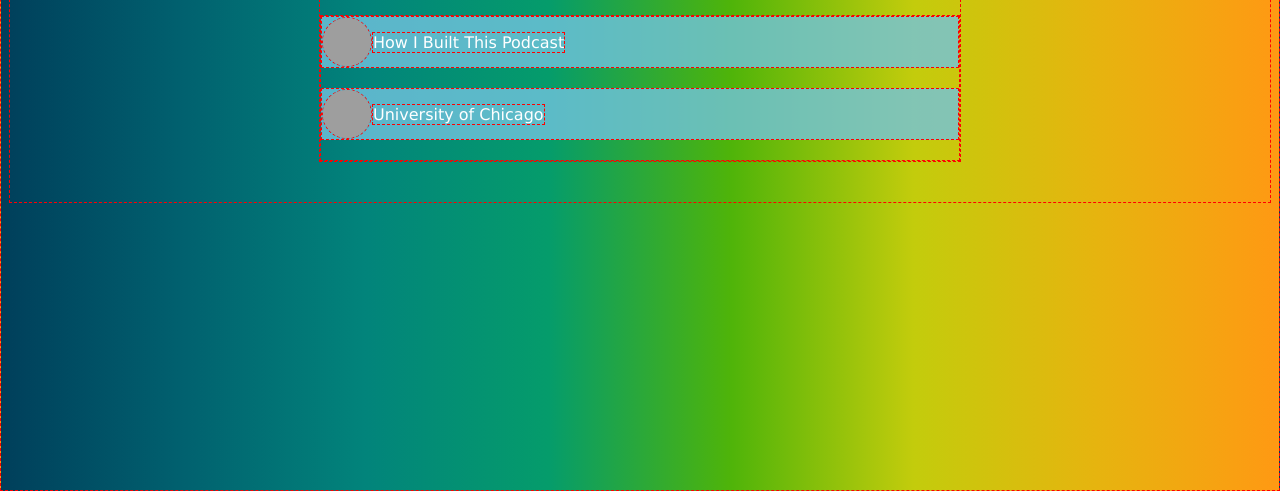
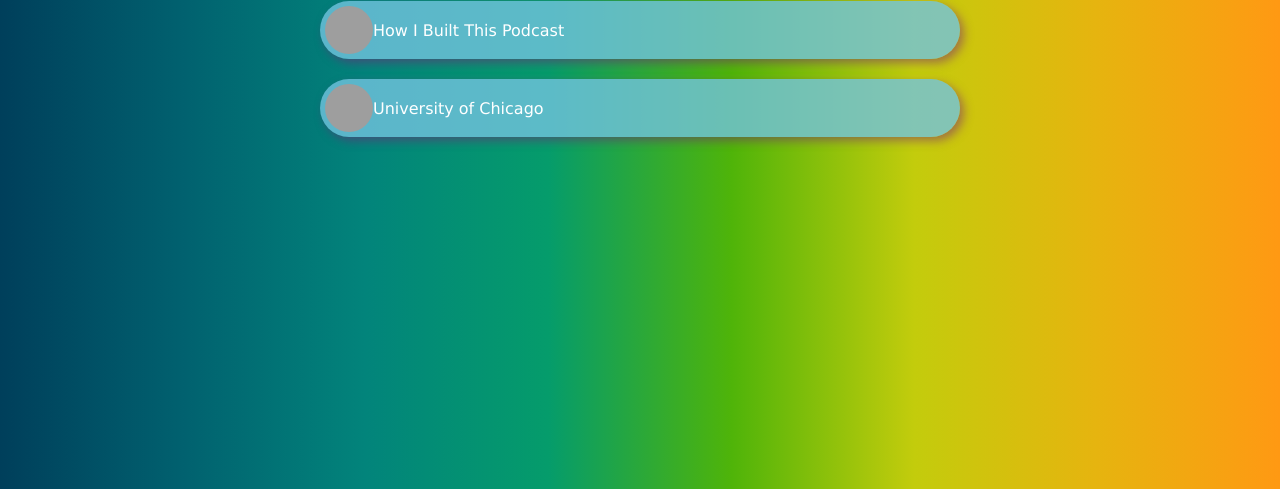
Before and after one commit to JuliaCraig03/link-in-bio, a plain HTML site: page index.html in a window 1280 px wide. Shown: the part 311-802 px from the top of the page. Drawn offline with Linux system fonts and the light colour scheme; grey boxes are pictures that could not be loaded.

Commit message:
Finished Product

```diff
--- a/index.html
+++ b/index.html
@@ -6,9 +6,6 @@
   <meta charset="UTF-8">
   <meta name="viewport" content="width=device-width, initial-scale=1.0">
   <style>
-    * {
-      border: 1px red dashed;
-    }
     html {
   min-height: 100%;
 }
@@ -33,6 +30,10 @@ a {
 }
 .item {
   background-color: rgba(114, 195, 223, 0.8);
+  border-radius: 1000px;
+  padding: 5px;
+  padding-right: 53px;
+  box-shadow: 4px 4px 10px 0px rgba(122,32,122,0.5)
 }
 .image-row {
   margin-bottom: 20px;
```
